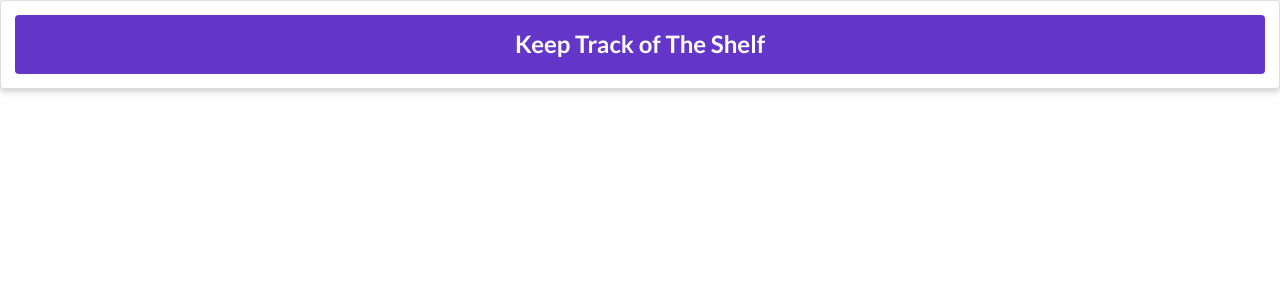
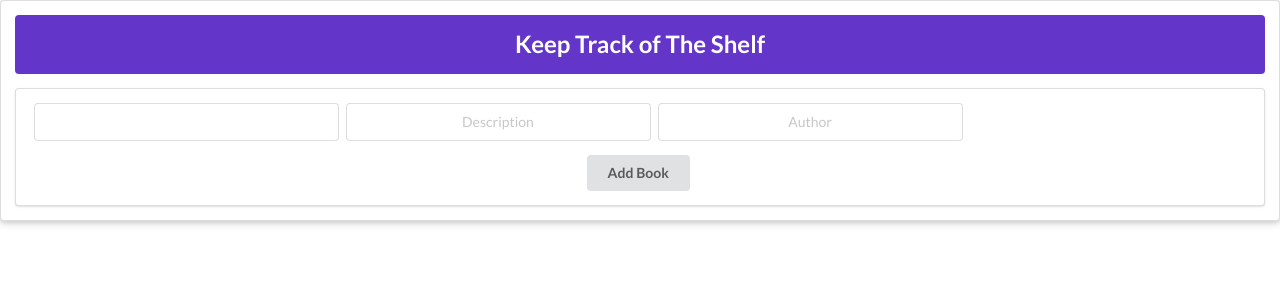
Before and after one commit to Peris-Wambui/Keep--Track--of--The--Shelf, a React (Create React App) app: page / in a window 1280 px wide. Shown: the top 300 px of the page. Built offline with nearby package versions, Linux system fonts and the light colour scheme; data requests are answered from the project's data file.

Commit message:
imported the addbookform to main container component

```diff
--- a/src/App.js
+++ b/src/App.js
@@ -6,7 +6,7 @@ function App() {
   return (
     <div className="ui raised segment">
       <div className="ui segment violet inverted">
-        <h2 className="h2App">Keep Track of The Shelf </h2>
+        <h2 >Keep Track of The Shelf </h2>
       </div>
       <BookContainer />
     </div>
--- a/src/Components/addbooks/AddBooks.js
+++ b/src/Components/addbooks/AddBookForm.js
@@ -1,7 +1,7 @@
 import React, { useState } from 'react'
 import { v4 as uuid } from 'uuid'
 
-function AddBooks() {
+function AddBookForm() {
     const [description, setDescription] = useState('')
     const [author, setAuthor] = useState('')
     const [bookName, setBookName] =('')
@@ -78,4 +78,4 @@ function AddBooks() {
 }
 
 
-export default AddBooks;
+export default AddBookForm;
--- a/src/Components/bookContainer/BookContainer.js
+++ b/src/Components/bookContainer/BookContainer.js
@@ -1,5 +1,5 @@
 import React, { useEffect, useState } from 'react'
-
+import AddBookForm from '../addbooks/AddBookForm'
 
 
 function BookContainer() {
@@ -13,5 +13,11 @@ function BookContainer() {
         })
     },[])
 
+    return(
+        <div>
+            <AddBookForm/>
+        </div>
+    )
+
 }
 export default BookContainer;
```
